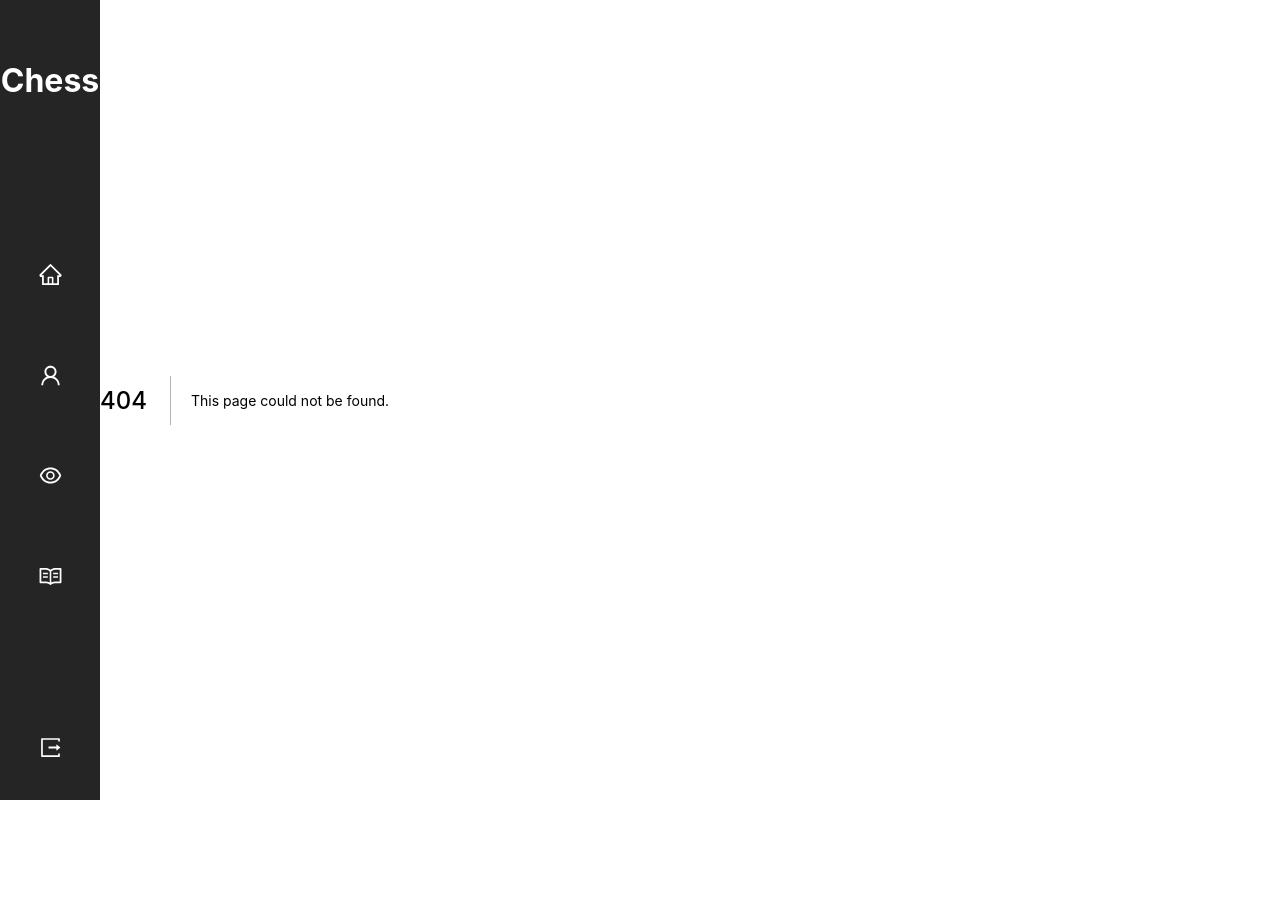
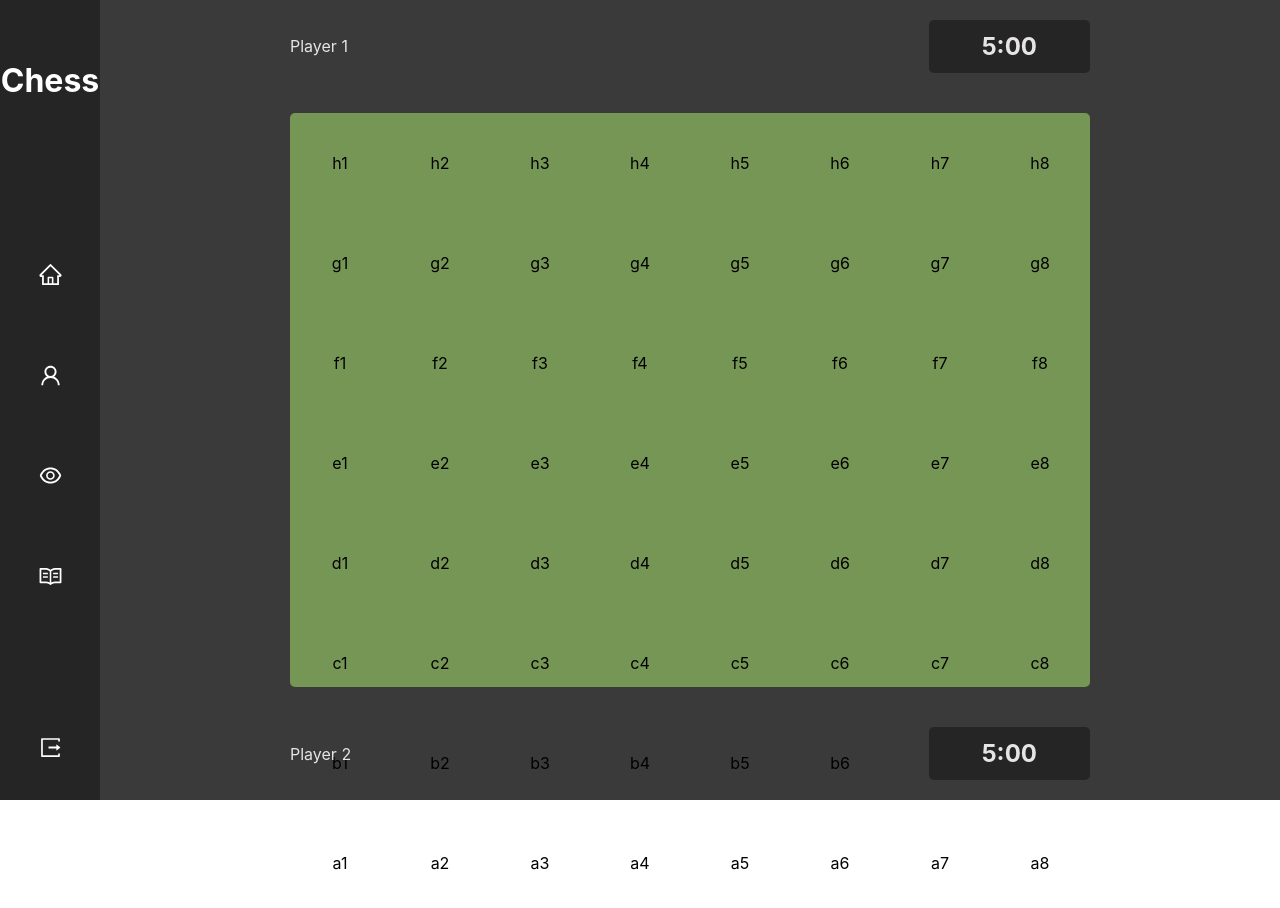
Before and after one commit to AwesomeCocky/chess, a Next.js app: page /match in a window 1280 px wide. Before the commit this address had no page. Shown: the top 908 px of the page. Before the commit the page ends 800 px from the top, so only its background shows below. Built offline with nearby package versions, Linux system fonts and the light colour scheme.

Commit message:
match page

```diff
--- /dev/null
+++ b/pages/match.tsx
@@ -0,0 +1,48 @@
+import React from 'react'
+import Head from 'next/head'
+import styles from '../styles/Match.module.scss'
+
+const MatchPage = () => {
+  let letters:string[] = ['a','b','c','d','e','f','g','h']
+  let numbers:number[] = [1,2,3,4,5,6,7,8]
+  let board:JSX.Element[] = []
+  for(let i = letters.length-1; i >= 0 ; i--){
+    for(let k = 0; k < numbers.length; k++){
+      board.push(<div key={i+k} className={styles.board__cell}>{letters[i]}{numbers[k]}</div>)
+    }
+  }
+  console.log(board)
+  return (
+    <>
+    <Head>
+      <title>Match</title>
+    </Head>
+
+    <div className={styles.match__container}>
+      <div className={styles.playerInfo__container}>
+        {/* Player card */}
+        <div className={styles.playerInfo__card}>
+          Player 1
+        </div>
+        {/* Player time */}
+        <h2 className={styles.playerInfo__time}>5:00</h2>
+      </div>
+      {/* BOARD */}
+      <div className={styles.board__wrapper}>
+        {board}
+      </div>
+      {/*  */}
+      <div className={styles.playerInfo__container}>
+        {/* Player card */}
+        <div className={styles.playerInfo__card}>
+          Player 2
+        </div>
+        {/* Player time */}
+        <h2 className={styles.playerInfo__time}>5:00</h2>
+      </div>
+    </div>
+  </>
+  )
+}
+
+export default MatchPage
--- /dev/null
+++ b/styles/Match.module.scss
@@ -0,0 +1,57 @@
+.match{
+    &__container{
+        background-color: #3A3A3A;
+        width: 100%;
+        display: flex;
+        justify-content: center;
+        flex-direction: column;
+        align-items: center;
+        gap: 20px;
+    }
+}
+
+.playerInfo{
+    &__container{
+        display: flex;
+        flex-direction: row;
+        justify-content: space-between;
+        width: 100%;
+        max-width: 800px;
+        // height: 20px;
+        // margin: 0 auto;
+        color: #E7E5E3;
+    }
+    &__time{
+        background-color: #252525;
+        padding: 12px 53px;
+        border-radius: 5px;
+    }
+    &__card{
+        display: flex;
+        flex-direction: row;
+        align-items: center;
+    }
+}
+
+.board{
+    &__wrapper{
+        background-color: #769656;
+        max-width: 800px;
+        width: 100%;
+        max-height: 800px;
+        height: 100%;
+        margin: 0 auto;
+        border-radius: 5px;
+        display: flex;
+        flex-flow: row wrap;
+    }
+    &__cell{
+        display: flex;
+        width: 100%;
+        height: 100%;
+        max-width: 100px;
+        max-height: 100px;
+        align-items: center;
+        justify-content: center;
+    }
+}
```
